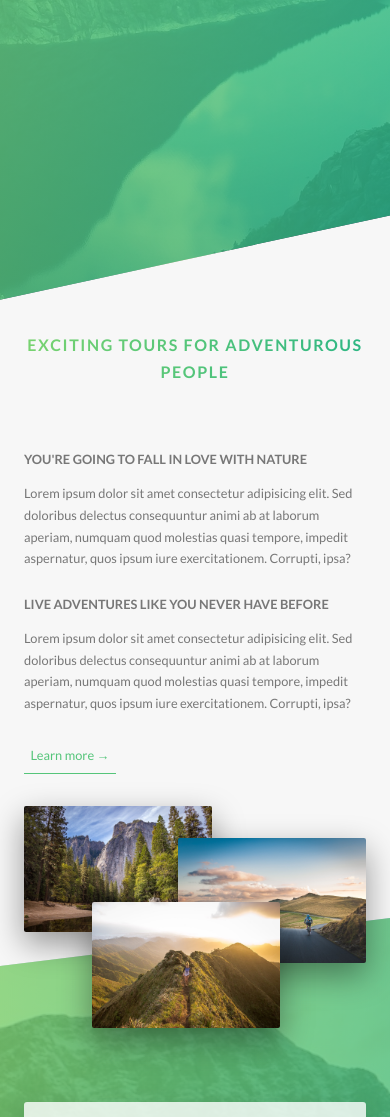
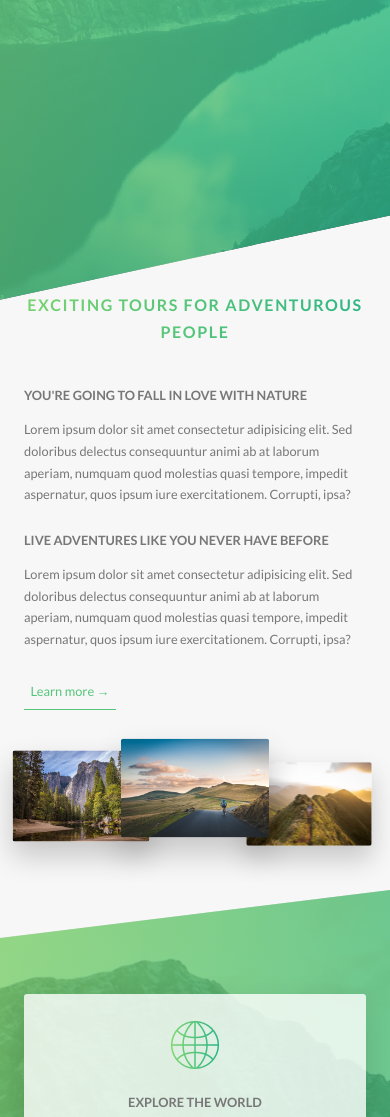
Before and after one commit to JackieNBee/natours, a website: page index.html in a window 390 px wide. Shown: the part 502-1619 px from the top of the page. Drawn offline with Linux system fonts and the light colour scheme.

Commit message:
Add Media Queries - Layout, About and Features Sections

```diff
--- a/sass/base/_utilities.scss
+++ b/sass/base/_utilities.scss
@@ -13,10 +13,22 @@
 // Add bottom margin
 .u-margin-bottom-big {
     margin-bottom: 8rem !important;
+
+    // when screen shrinks into tablet portrait mode
+    // reduce the margin
+    @include respond(tab-port) {
+        margin-bottom: 5rem !important;
+    }
 }
 
 .u-margin-bottom-medium {
     margin-bottom: 4rem !important;
+
+    // when screen shrinks into tablet portrait mode
+    // reduce the margin
+    @include respond(tab-port) {
+        margin-bottom: 3rem !important;
+    }
 }
 
 .u-margin-bottom-small {
--- a/sass/components/_composition.scss
+++ b/sass/components/_composition.scss
@@ -20,21 +20,66 @@
         // space between offset and img
         outline-offset: 2rem;
 
+        // when screen shrinks into tablet portrait mode
+        // change the composition of the imgs
+        // float them side by side
+        @include respond(tab-port) {
+            float: left;
+            // to make float work
+            position: relative;
+            // all the 3 imgs occupy the same width
+            width: 33.33333333%;
+            // slightly less pronounced shadow
+            box-shadow: 0 1.5rem 3rem rgba($color-black, .2);
+        }
+
         // selecting imgs one by one
         // .composition__photo--p1
         &--p1 {
             left: 0;
             top: -2rem;
+
+            // when screen shrinks into tablet portrait mode
+            @include respond(tab-port) {
+                // undo the values
+                top: 0;
+
+                // make img bigger
+                transform: scale(1.2);
+            }
         }
 
         &--p2 {
             right: 0;
             top: 2rem;
+
+            // when screen shrinks into tablet portrait mode
+            @include respond(tab-port) {
+                // move it up
+                top: -1rem;
+
+                // make img bigger
+                transform: scale(1.3);
+
+                // show it above of the other imgs
+                z-index: 100;
+            }
         }
 
         &--p3 {
             left: 20%;
             top: 10rem;
+
+            // when screen shrinks into tablet portrait mode
+            @include respond(tab-port) {
+                // undo the value
+                left: 0;
+                // move it down
+                top: 1rem;
+
+                // make img bigger
+                transform: scale(1.1);
+            }
         }
 
         &:hover {
--- a/sass/components/_feature-box.scss
+++ b/sass/components/_feature-box.scss
@@ -6,6 +6,12 @@
     border-radius: 3px;
     box-shadow: 0 1.5rem 4rem rgba($color-black, .15);
     transition: transform .2s;
+
+    // when screen shrinks into tablet portrait mode
+    // reduce the padding
+    @include respond(tab-port) {
+        padding: 2rem;
+    }
 
     &__icon {
         // the icon is actually a text
@@ -21,6 +27,12 @@
         -webkit-background-clip: text;
         // 4) Set text color to transparent in order to see only background's one
         color: transparent;
+
+        // when screen shrinks into tablet portrait mode
+        // delete the bottom margin
+        @include respond(tab-port) {
+            margin-bottom: 0;
+        }
     }
 
     &:hover {
--- a/sass/layout/_footer.scss
+++ b/sass/layout/_footer.scss
@@ -18,6 +18,11 @@
         // to put some space under the logo
         // we could have also used u-margin-bottom-big in the HTML
         margin-bottom: 8rem;
+
+        // when screen shrinks into tablet portrait mode
+        @include respond(tab-port) {
+            margin-bottom: 6rem;
+        }
     }
 
     &__logo {
--- a/sass/pages/_home.scss
+++ b/sass/pages/_home.scss
@@ -7,10 +7,10 @@
     margin-top: -20vh;
 
     // when screen shrinks into tablet portrait mode
-    // add some padding between section-about and header
-    // @include respond(tab-port) {
-    //     // padding-top: 30rem;
-    // }
+    // reduce the padding... I prefer to comment this part!
+    @include respond(tab-port) {
+        padding: 20rem 0;
+    }
 }
 
 .section-features {
@@ -39,23 +39,48 @@
     // if we used directly & * we would have selected all the children of the children
     // leading to a wrong design --> every descendants being skewed too much
 
+    // when screen shrinks into tablet portrait mode
+    // reduce the padding to make it more symmetrical with the section above
+    // because of the oblique cut
+    @include respond(tab-port) {
+        padding: 10rem 0;
+    }
+
 }
 
 .section-tours {
     background-color: $color-grey-light-1;
     padding: 25rem 0 15rem 0;
     margin-top: -10rem;
+
+    // when screen shrinks into tablet portrait mode
+    // reduce the padding
+    @include respond(tab-port) {
+        padding: 20rem 0 10rem 0;
+    }
 }
 
 .section-stories {
     // to be able to put a video as the background
     position: relative;
     padding: 15rem 0;
+
+    // when screen shrinks into tablet portrait mode
+    // reduce the padding
+    @include respond(tab-port) {
+        padding: 10rem 0;
+    }
 }
 
 .section-book {
     padding: 15rem 0;
     background-image: linear-gradient(to right bottom, $color-primary-light, $color-primary-dark);
+
+    // when screen shrinks into tablet portrait mode
+    // reduce the padding
+    @include respond(tab-port) {
+        padding: 10rem 0;
+    }
 }
 
 .book {
```
Also changed, not shown: css/style.css.
